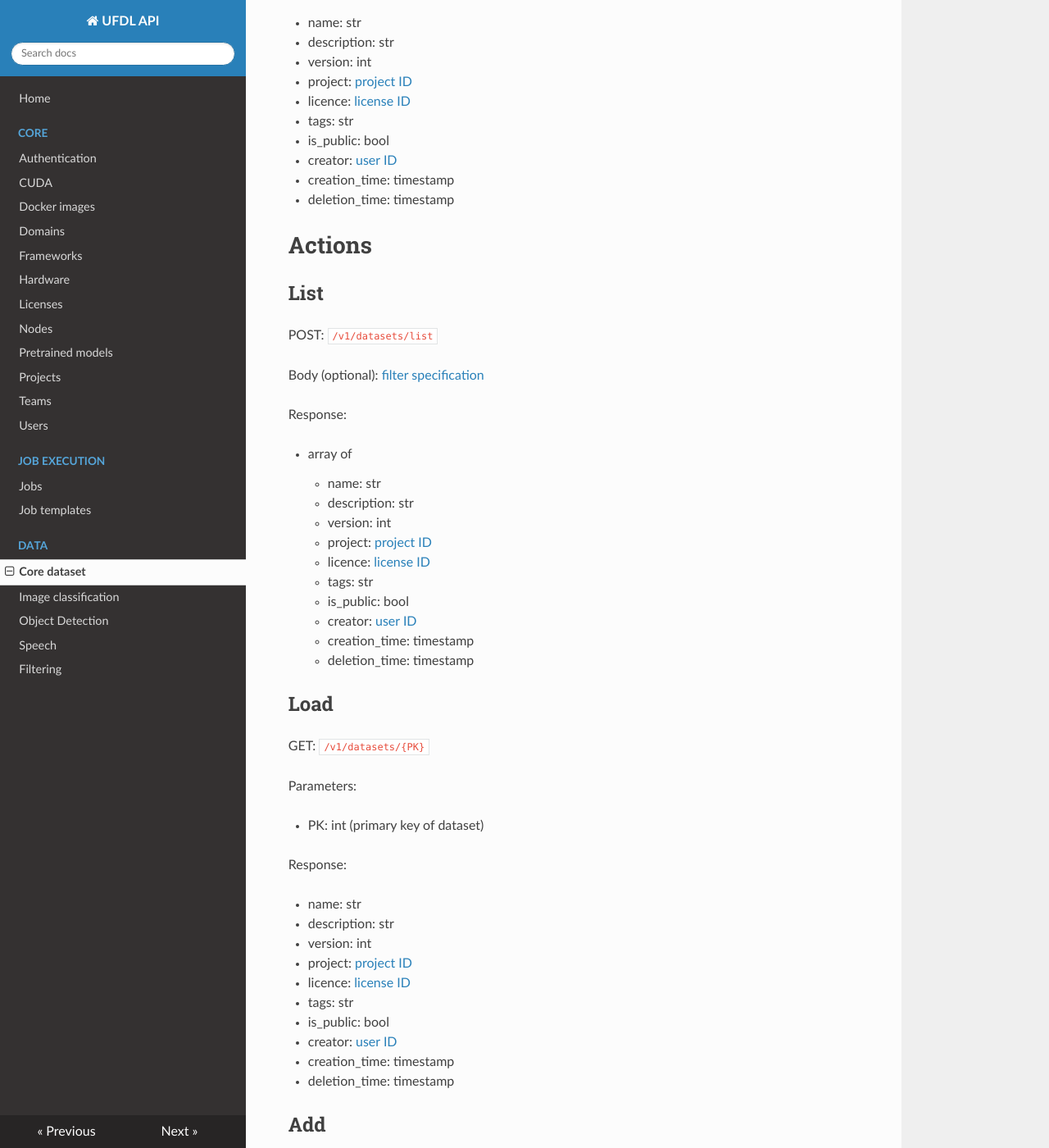
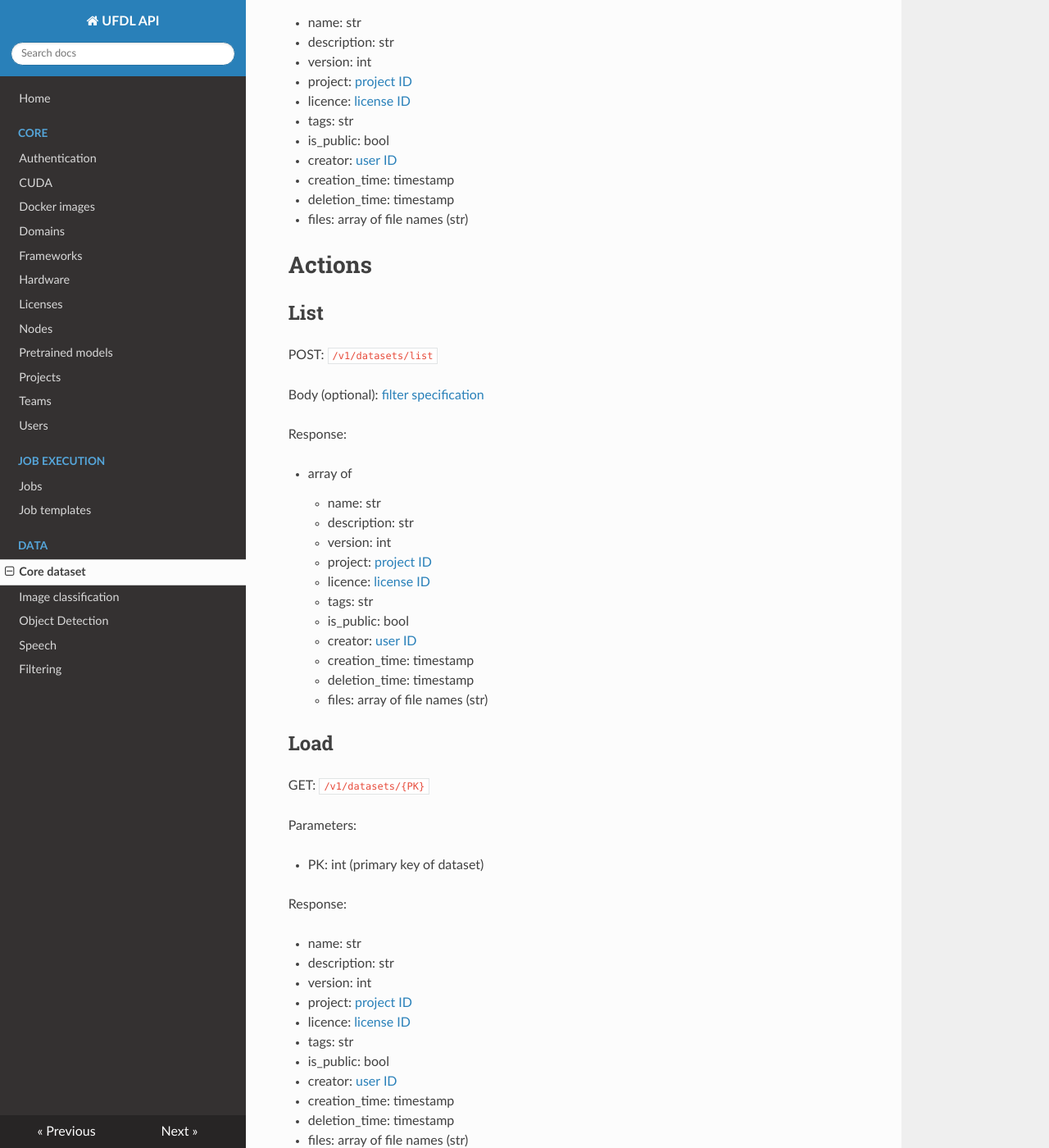
Before and after one commit to waikato-ufdl/ufdl-api, an MkDocs documentation site: the page built from docs/datasets.md, in a window 1280 px wide and 1400 px high, scrolled down 240 px. Shown: the whole window at 82% size. Built offline with MkDocs 1.6.1, drawn with Linux system fonts in a browser that asks for light colours; nearby versions of some CDN libraries; some of the changed text lies outside the part shown.

Commit message:
added missing "files" field

```diff
--- a/docs/datasets.md
+++ b/docs/datasets.md
@@ -14,6 +14,7 @@ Available fields:
   * creator: [user ID](users.md)
   * creation_time: timestamp
   * deletion_time: timestamp
+  * files: array of file names (str)
 
 # Actions
 
@@ -37,6 +38,7 @@ Response:
     * creator: [user ID](users.md)
     * creation_time: timestamp
     * deletion_time: timestamp
+    * files: array of file names (str)
 
 ## Load
 
@@ -58,6 +60,7 @@ Response:
   * creator: [user ID](users.md)
   * creation_time: timestamp
   * deletion_time: timestamp
+  * files: array of file names (str)
 
 ## Add
 
@@ -86,6 +89,7 @@ Response:
   * creator: [user ID](users.md)
   * creation_time: timestamp
   * deletion_time: timestamp
+  * files: array of file names (str)
 
 ## Update
 
@@ -118,6 +122,7 @@ Response:
   * creator: [user ID](users.md)
   * creation_time: timestamp
   * deletion_time: timestamp
+  * files: array of file names (str)
 
 ## Partial update
 
@@ -150,6 +155,7 @@ Response:
   * creator: [user ID](users.md)
   * creation_time: timestamp
   * deletion_time: timestamp
+  * files: array of file names (str)
 
 
 ## Delete
```
